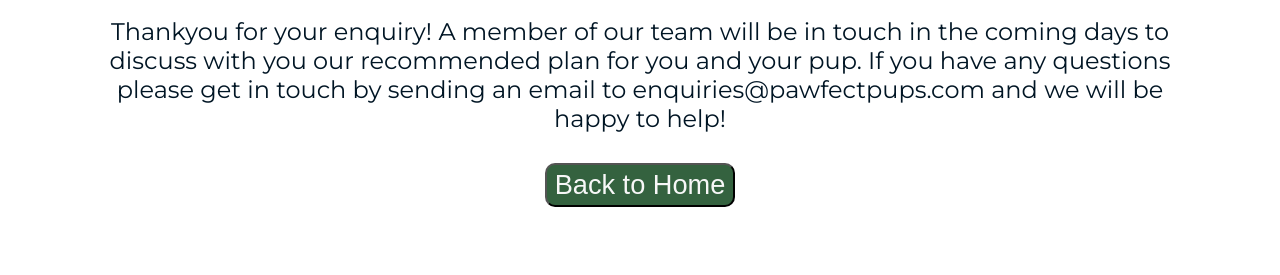
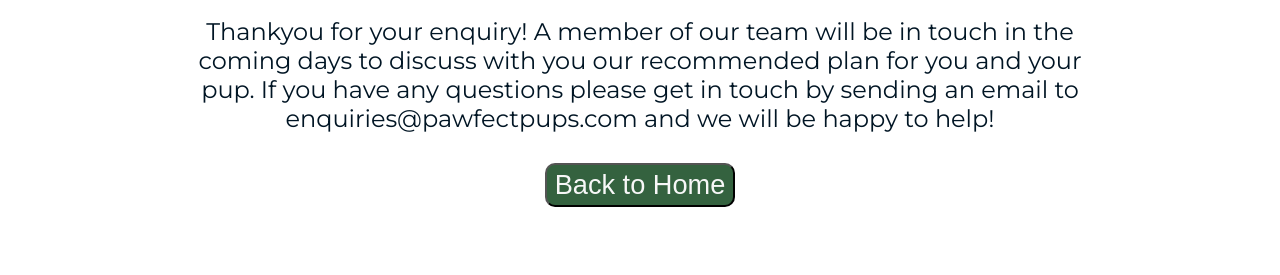
Before and after one commit to lunartechfreek/pawfect-pups, a plain HTML site: page completed-form.html in a window 1280 px wide. Shown: the part 721-996 px from the top of the page. Drawn offline with Linux system fonts and the light colour scheme; a web font is replaced by a local one.

Commit message:
Changed max width on screens over 992px on completed form page

```diff
--- a/assets/css/style.css
+++ b/assets/css/style.css
@@ -961,7 +961,7 @@ footer {
 
     #completed-text {
         font-size: 150%;
-        max-width: 1080px;
+        max-width: 920px;
         margin: 40px auto;
     }
 
```
